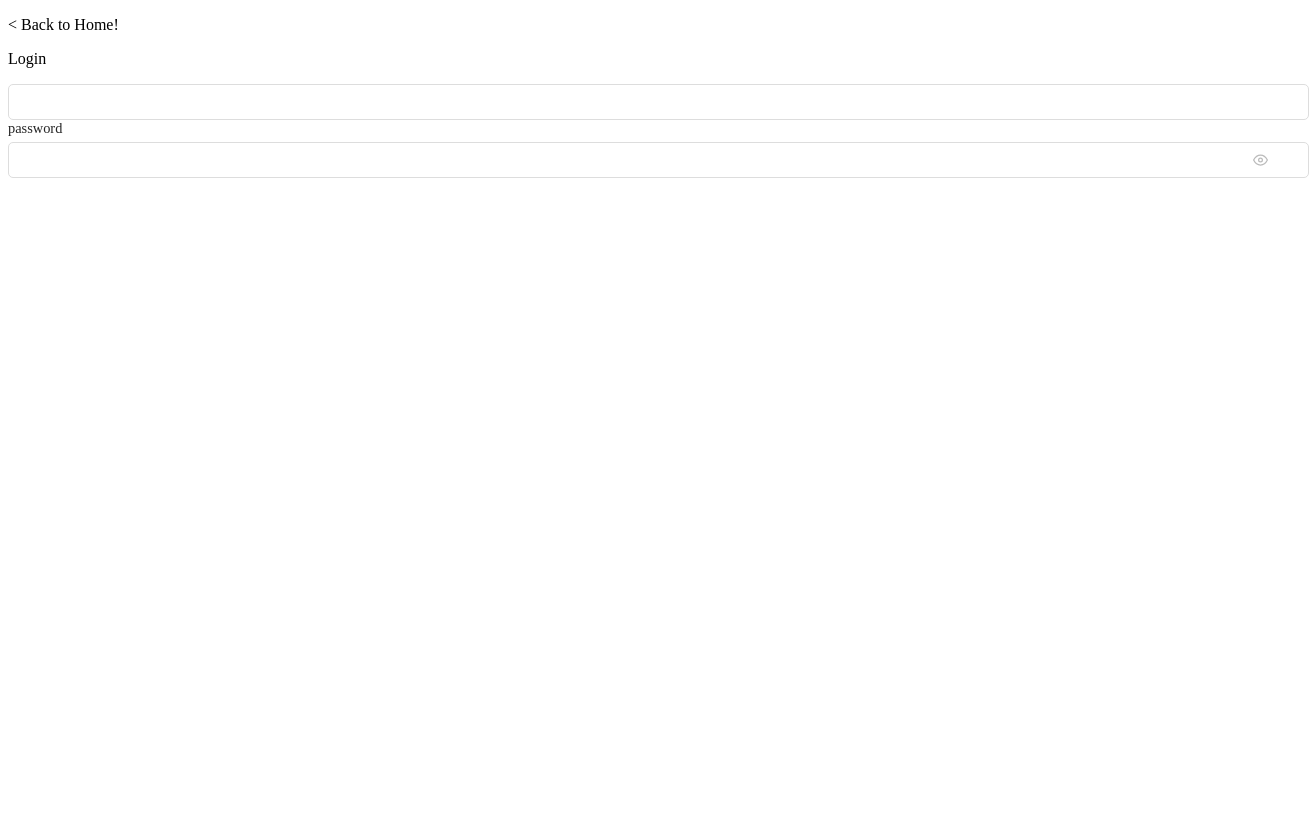
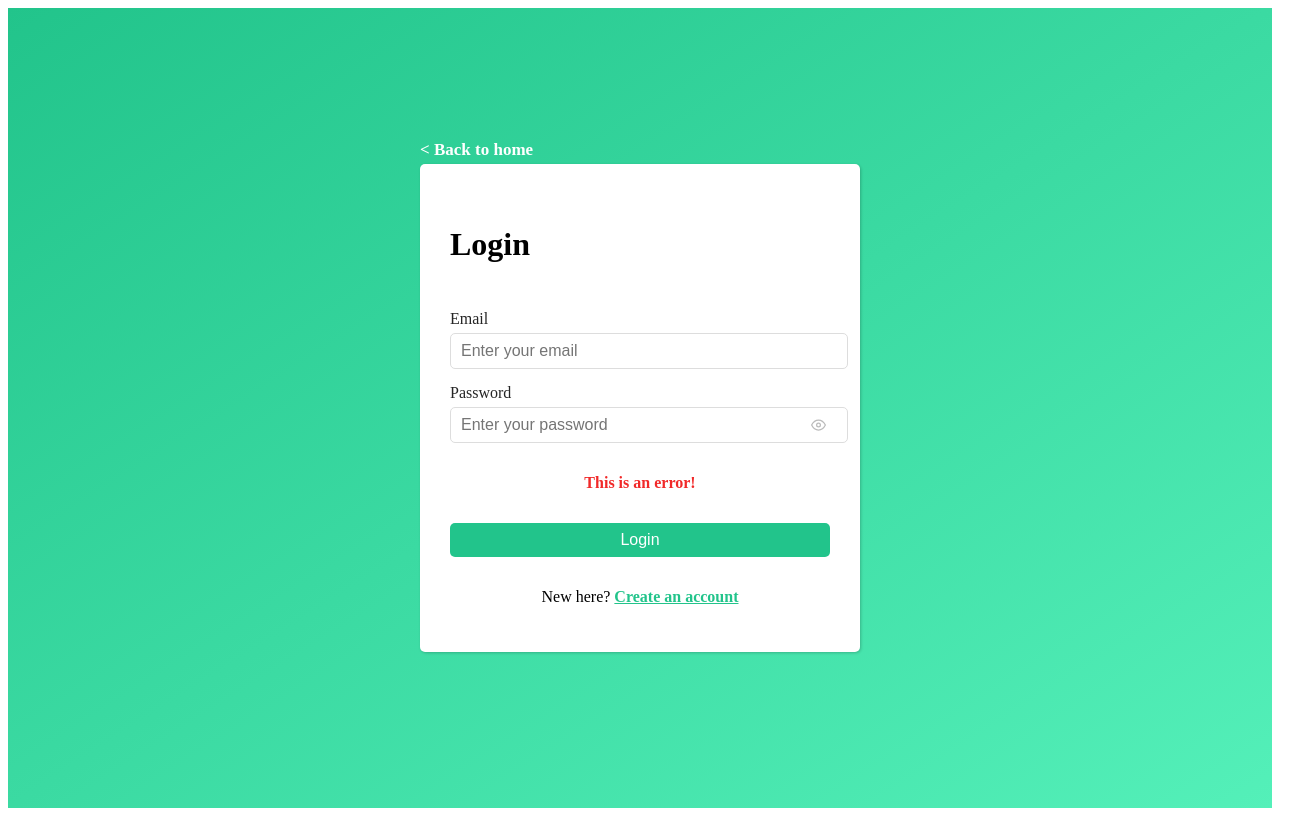
Before and after one commit to patnaikankit/Project-Manager, a React (Vite) app: page /login in a window 1280 px wide. Shown: the whole page, 1309 px wide, since content can reach past the window. Built offline with nearby package versions, Linux system fonts and the light colour scheme; no server answers.

Commit message:
second commit - firebase

```diff
--- a/package.json
+++ b/package.json
@@ -10,6 +10,8 @@
     "preview": "vite preview"
   },
   "dependencies": {
+    "dotenv": "^16.3.1",
+    "firebase": "^10.1.0",
     "react": "^18.2.0",
     "react-dom": "^18.2.0",
     "react-feather": "^2.0.10",
--- a/src/components/Auth/auth.jsx
+++ b/src/components/Auth/auth.jsx
@@ -1,24 +1,106 @@
-import React from "react";
+import React, { useState } from "react";
+import { Link } from "react-router-dom";
+import { createUserWithEmailAndPassword, signInWithEmailAndPassword } from "firebase/auth";
+import { auth, updateUserDb } from '../../firebase.js'
 import styles from "./auth.module.css"
 import Form from '../InputForm/form.jsx'
 
 export default function Auth(props){
-    var isSignup;
-    if(props.signup){
-        isSignup = true;
-     }
-     else{
-        isSignup = false;
-     }
+    const isSignup = props.signup ? true : false;
+
+    // to store user data
+    const [data, setData] = useState({
+        name: "",
+        email: "",
+        password: ""
+    });
+
+    // to show the appropriate error message
+    const [errorMsg, setErrorMsg] = useState("");
+    // once the user has clicked the submit button, the button should be disabled so that the request can be processed
+    const [buttonDisable, setButtonDisable] = useState(false);
+
+    // login logic
+    const handleLogin = () => {
+
+    }
+
+    // signup logic
+    const handleSignup = () => {
+        // check is all the fields are filled
+        if(!data.name || !data.email || !data.password){
+            setErrorMsg("All field are required!");
+            return ;
+        }
+        // user is has clicked the submit button so it should be disabled
+        setButtonDisable(true);
+        createUserWithEmailAndPassword(auth, data.email, data.password)
+            .then(async (response) => {
+                // request was processed so button is enabled for the next instance
+                const userId = response.user.uid;
+                await updateUserDb({name: data.name, email: data.email}, userId);
+                setButtonDisable(false);
+            })
+            .catch((err) => {
+                setButtonDisable(false);
+                setErrorMsg(err.message);
+            })
+    }
+
+    // Data submission
+    const handleClick = (event) => {
+        event.preventDefault();
+        if(isSignup){
+            handleSignup();
+        }
+        else{
+            handleLogin();
+        }
+    }
+
     return (
         <div className={styles.container}>
-            <p className={styles.homelink}>{"< Back to Home!"}</p>
-            <form className={styles.form}>
+            <form className={styles.form} onSubmit={handleClick}>
+                <p className={styles.homelink}>
+                <Link to='/'>{"< Back to home"}</Link>
+                </p>
                 <p className={styles.heading}>
-                    {isSignup ? "Sign-Up" : "Login"}
+                    {isSignup ? "Signup" : "Login"}
                 </p>
-                <Form />
-                <Form label={"password"} isPassword/>
+
+
+                {isSignup &&
+                    (<Form label="Name"
+                           placeholder="Enter your name"
+                           onChange={(event) =>
+                                setData((prev) => ({ ...prev, name: event.target.value }))
+                            }
+                        />)
+                }
+                <Form label="Email"
+                      placeholder="Enter your email"
+                      onChange={(event) =>
+                            setData((prev) => ({ ...prev, email: event.target.value }))
+                        }
+                      />
+                <Form label="Password"
+                      placeholder="Enter your password"
+                      isPassword
+                      onChange={(event) =>
+                            setData((prev) => ({ ...prev, password: event.target.value }))
+                        }
+                      />
+
+
+                <p className={styles.error}>This is an error!</p>
+                <button type="submit" disabled={buttonDisable}>{isSignup ? "Signup" : "Login"}</button>
+                <div className={styles.bottom}>
+                    {isSignup ? (
+                        <p>Already have an account? <Link to='/login'>Login here</Link></p>
+                    ) : (
+                        <p>New here? <Link to='/signup'>Create an account</Link></p>
+                    )}
+                </div>
             </form>
         </div>
     );
--- a/src/components/Auth/auth.module.css
+++ b/src/components/Auth/auth.module.css
@@ -0,0 +1,94 @@
+.container {
+    min-height: 100vh;
+    height: 100%;
+    width: 100%;
+    background: linear-gradient(to right bottom, #22c48b, #54f0b9);
+    display: flex;
+    justify-content: center;
+    align-items: center;
+  }
+
+  .form {
+    background-color: #fff;
+    box-shadow: 1px 1px 3px rgba(0, 0, 0, 0.2);
+    border-radius: 5px;
+    padding: 30px;
+    width: fit-content;
+    min-width: 380px;
+    position: relative;
+    display: flex;
+    flex-direction: column;
+    gap: 15px;
+  }
+
+
+  .homelink {
+    position: absolute;
+    left: 0%;
+    top: -40px;
+  }
+
+  .homelink a {
+    color: #fff;
+    font-weight: bold;
+    cursor: pointer;
+    font-size: 17px;
+    text-decoration: none;
+  }
+
+  .form .heading {
+    font-weight: bold;
+    font-size: 2rem;
+  }
+
+  .form button {
+    border: none;
+    outline: none;
+    padding: 8px 16px;
+    background-color: #22c48b;
+    color: #fff;
+    border-radius: 5px;
+    width: 100%;
+    text-align: center;
+    font-size: 1rem;
+    cursor: pointer;
+    transition: 200ms;
+    display: flex;
+    gap: 5px;
+    align-items: center;
+    justify-content: center;
+  }
+
+  .form button:hover {
+    background-color: #33e4a6;
+  }
+
+  .form button:active {
+    transform: translateY(1px);
+  }
+
+  .form button:disabled {
+    background-color: gray !important;
+  }
+
+  .form .error {
+    font-size: 1rem;
+    font-weight: bold;
+    color: #f12929;
+    width: 100%;
+    text-align: center;
+  }
+
+  .form .bottom p {
+    width: 100%;
+    text-align: center;
+    font-size: 1rem;
+    font-weight: 500;
+  }
+
+  .bottom p a {
+    color: #22c48b;
+    font-weight: 600;
+    text-decoration: underline;
+    cursor: pointer;
+  }
--- a/src/components/InputForm/form.module.css
+++ b/src/components/InputForm/form.module.css
@@ -7,11 +7,11 @@
   .container label {
     font-weight: 500;
     color: #252525;
-    font-size: 0.9rem;
+    font-size: 1rem;
   }
 
   .container input {
-    width: 100%;
+    width: 95%;
     border: 1px solid #ddd;
     border-radius: 5px;
     padding: 8px 10px;
--- /dev/null
+++ b/src/firebase.js
@@ -0,0 +1,37 @@
+// Import the functions you need from the SDKs you need
+import { initializeApp } from "firebase/app";
+import { getAnalytics } from "firebase/analytics";
+import { getAuth } from "firebase/auth";
+import { doc, getFirestore, setDoc } from "firebase/firestore";
+import API_KEY from "./apikey.js";
+// TODO: Add SDKs for Firebase products that you want to use
+// https://firebase.google.com/docs/web/setup#available-libraries
+
+// Your web app's Firebase configuration
+// For Firebase JS SDK v7.20.0 and later, measurementId is optional
+const firebaseConfig = {
+  apiKey: API_KEY,
+  authDomain: "project-manager-1bd2d.firebaseapp.com",
+  projectId: "project-manager-1bd2d",
+  storageBucket: "project-manager-1bd2d.appspot.com",
+  messagingSenderId: "740484992334",
+  appId: "1:740484992334:web:33fe6499c22d96cb69621f",
+  measurementId: "G-6817F47SHG"
+};
+
+// Initialize Firebase
+const app = initializeApp(firebaseConfig);
+const analytics = getAnalytics(app);
+const db = getFirestore(app);
+const auth = getAuth(app);
+
+// saving a new user in the db after successful signup
+const updateUserDb = async (user, uid) => {
+  if(typeof user !== "object"){
+    return ;
+  }
+  const docRef = doc(db, "users", uid);
+  await setDoc(docRef, {...user});
+};
+
+export { app as default, auth, db, updateUserDb };
```
Also changed, not shown: 2 other files (tests, documents, lock files or other folders).
